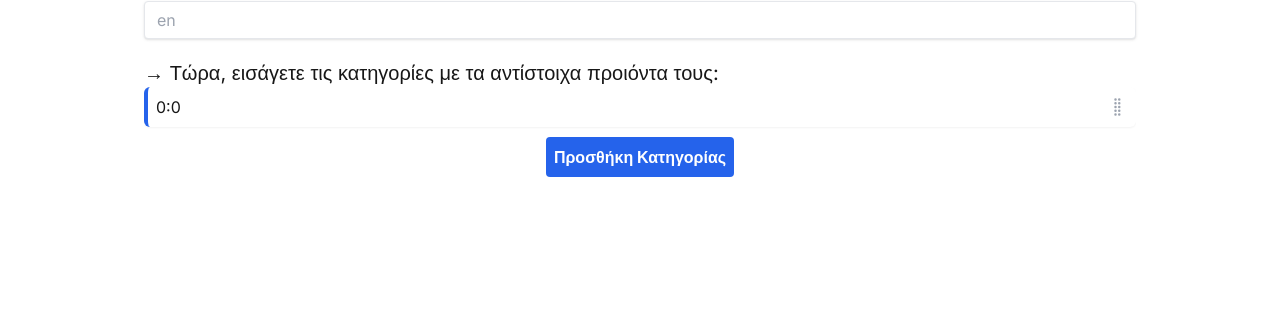
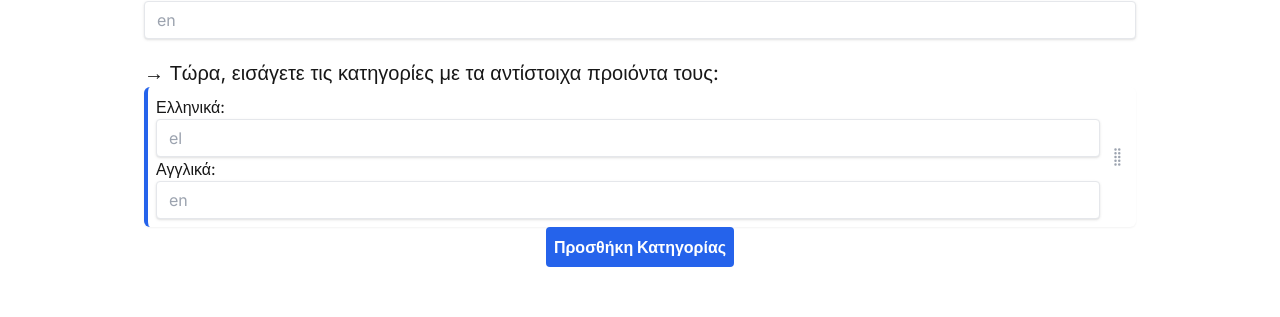
Before and after one commit to kostassagma/qr-menus, a Next.js app: page /dash/1/new-menu in a window 1280 px wide. Both pictures are taken after a click on the button "Προσθήκη Κατηγορίας". Shown: the part 294-611 px from the top of the page. Built offline with nearby package versions, Linux system fonts and the light colour scheme; no server answers.

Commit message:
adding inputs to new category

```diff
--- a/src/app/dash/[shop]/new-menu/add-categories.tsx
+++ b/src/app/dash/[shop]/new-menu/add-categories.tsx
@@ -2,6 +2,7 @@
 import { FC, useEffect, useState } from "react";
 import { useNewMenuState } from "./new-menu-state";
 import GridIcon from "@/icons/grid";
+import { SUPPORTED_LANGUAGES } from "@/utils/constants";
 
 const AddCategories: FC = () => {
   const { categories, addCategory } = useNewMenuState();
@@ -12,7 +13,7 @@ const AddCategories: FC = () => {
         &#8594; Τώρα, εισάγετε τις κατηγορίες με τα αντίστοιχα προιόντα τους:
       </h1>
       <div
-        className="flex flex-col relative overflow-hidden"
+        className="flex flex-col relative overflow-visible"
         style={{
           height: categories.reduce((a, b) => a + b.height, 0) + 40,
           transition: "height 0.5s ease-in-out",
@@ -44,11 +45,13 @@ interface CategoryProps {
 const Category: FC<CategoryProps> = ({ index }) => {
   const { reOrder, categories, dragging, drag } = useNewMenuState();
   const { order } = categories[index];
-  const [dragged, setDragged] = useState(false);
-  const [top, setTop] = useState(order * 50);
+  const dragged = dragging ? dragging.oldOrder === order : false;
+  const [top, setTop] = useState(
+    categories.filter((e) => e.order < order).reduce((a, b) => a + b.height, 0)
+  );
 
   useEffect(() => {
-    function onMouseMove(e: MouseEvent) {
+    if (dragged) {function onMouseMove(e: MouseEvent) {
       if (dragged) {
         setTop((old) => old + e.movementY);
         let current = 0;
@@ -65,41 +68,38 @@ const Category: FC<CategoryProps> = ({ index }) => {
 
     document.addEventListener("mousemove", onMouseMove);
 
-    return () => document.removeEventListener("mousemove", onMouseMove);
+    return () => document.removeEventListener("mousemove", onMouseMove);}
   }, [dragged, top, drag, categories, order]);
 
   useEffect(() => {
-    function onMouseUp() {
-      if (dragged) {
-        let current = 0;
-        for (let i = 0; i < categories.length; i++) {
-          current += categories[i].height / 2;
-          if (current > top) {
-            reOrder(order, i);
-            setDragged(false);
-            return;
-          }
-          current += categories[i].height / 2;
+    if (dragged) {
+      function onMouseUp() {
+        if (dragged) {
+          reOrder(dragging!.oldOrder, dragging!.newOrder);
         }
-        setDragged(false);
-        reOrder(order, categories.length - 1);
       }
+
+      window.addEventListener("mouseup", onMouseUp);
+
+      return () => window.removeEventListener("mouseup", onMouseUp);
     }
-
-    window.addEventListener("mouseup", onMouseUp);
-
-    return () => window.removeEventListener("mouseup", onMouseUp);
   }, [dragged, top, order, categories, reOrder]);
 
   useEffect(() => {
     if (dragged) return;
 
-    let topToBeAssigned = 50 * order;
+    let topToBeAssigned = categories
+      .filter((e) => e.order < order)
+      .reduce((a, b) => a + b.height, 0);
     if (dragging) {
       if (dragging.newOrder >= order && order > dragging.oldOrder) {
-        topToBeAssigned -= 50;
+        topToBeAssigned -= categories.find(
+          (e) => e.order == dragging.oldOrder
+        )!.height;
       } else if (dragging.newOrder <= order && order < dragging.oldOrder) {
-        topToBeAssigned += 50;
+        topToBeAssigned += categories.find(
+          (e) => e.order == dragging.oldOrder
+        )!.height;
       }
     }
     setTop(topToBeAssigned);
@@ -114,17 +114,46 @@ const Category: FC<CategoryProps> = ({ index }) => {
       }`}
       style={{ top }}
     >
-      {index}:{order}
+      <div className="flex-1">
+        {["el", "en"].map((symbol) => (
+          <div key={symbol}>
+            <label>
+              {(() => {
+                for (let i = 0; i < SUPPORTED_LANGUAGES.length; i++) {
+                  if (SUPPORTED_LANGUAGES[i].symbol == symbol)
+                    return SUPPORTED_LANGUAGES[i].label;
+                }
+              })()}
+              :
+            </label>
+            <input
+              // value={menu_name.filter((e) => e.locale == symbol)[0].text}
+              className={`shadow appearance-none border rounded w-full py-2 px-3 text-gray-700 leading-tight focus:outline-none focus:shadow-outline`}
+              id="link"
+              type="text"
+              name={`name-${symbol}`}
+              placeholder={symbol}
+              lang={symbol}
+              required={true}
+              onSubmit={(e) => e.preventDefault()}
+              onChange={(e) => {
+                e.preventDefault();
+                // editName(symbol, e.target.value);
+              }}
+            />
+          </div>
+        ))}
+      </div>
       <button
         onMouseDown={(e) => {
           e.preventDefault();
           console.log("mouse down");
-          setDragged(true);
+          drag(order, order);
         }}
         onTouchStart={(e) => {
           e.preventDefault();
           console.log("touch start");
-          setDragged(true);
+          drag(order, order);
         }}
         className={`my-auto ml-auto cursor-pointer ${
           dragged ? "text-gray-700" : "text-gray-400 hover:text-gray-700"
--- a/src/app/dash/[shop]/new-menu/new-menu-state.ts
+++ b/src/app/dash/[shop]/new-menu/new-menu-state.ts
@@ -67,7 +67,7 @@ export const useNewMenuState = create<NewMenuStateType>()((set) => ({
       categories: [
         ...state.categories,
         {
-          height: 50,
+          height: 140,
           name: state.supported_languages.map((lang) => ({
             locale: lang,
             text: "",
```
